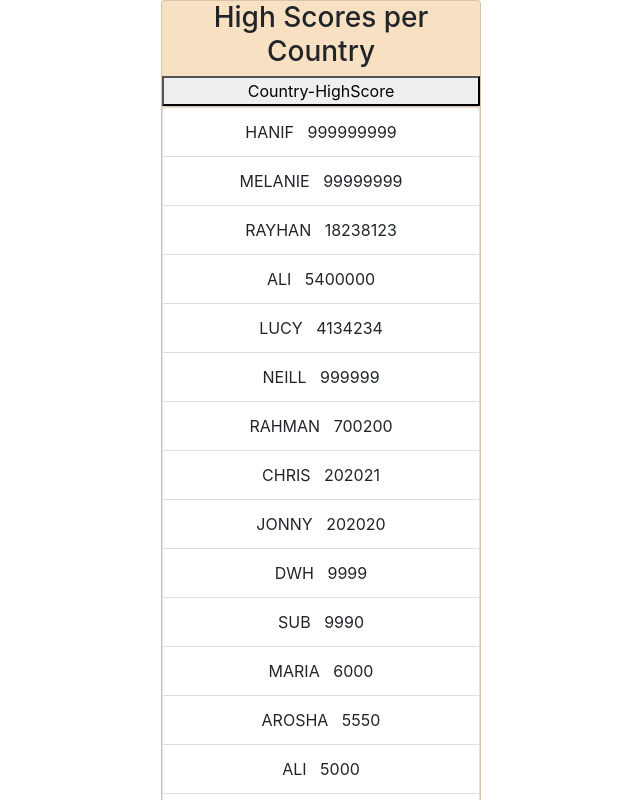
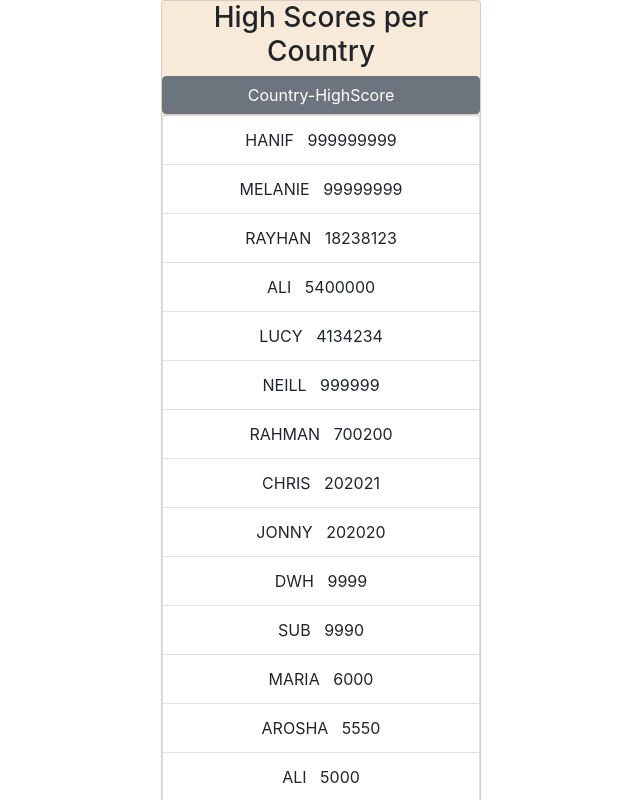
Before and after one commit to ATedy/high-score-react, a React (Create React App) app: page / in a window 1280 px wide. Shown: the top 800 px of the page, without its empty margins (319-959 px from the left). Built offline with nearby package versions, Linux system fonts and the light colour scheme.

Commit message:
button color changed

```diff
--- a/src/App.css
+++ b/src/App.css
@@ -8,5 +8,5 @@
   text-align: center;
 }
 .card{
-  background-color:rgb(248, 224, 194);
+  background-color:rgb(248, 234, 217);
 }
--- a/src/App.js
+++ b/src/App.js
@@ -36,7 +36,7 @@ function App() {
   return (
     <div className="card">
       <h3 className="text-center">High Scores per Country</h3>
-      <button onClick={viewHandler}>
+      <button className="btn btn-secondary" onClick={viewHandler}>
         {countryView ? " All-Country-HighScore" : "Country-HighScore"}
       </button>
 
```
